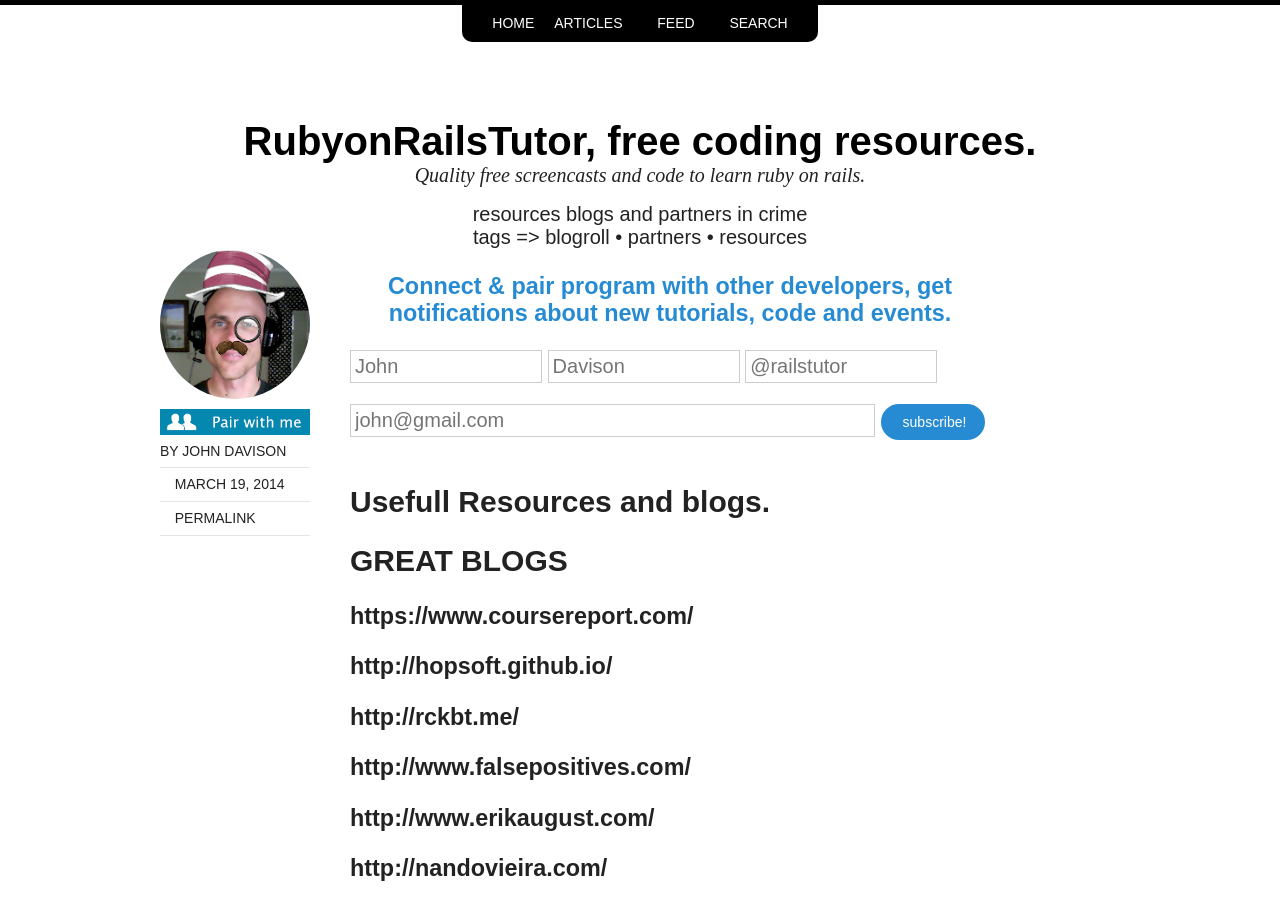
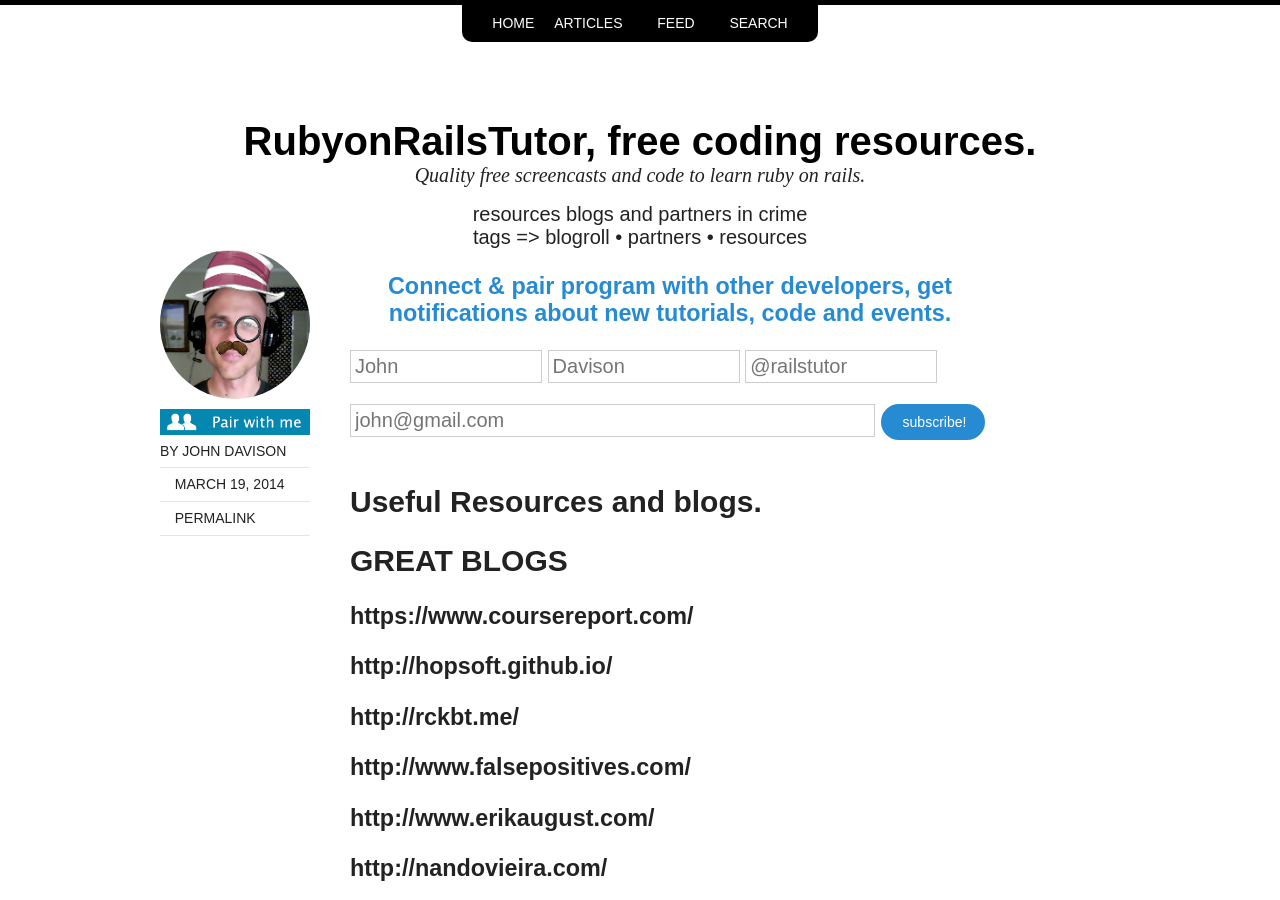
Before and after one commit to jcdavison/rubyonrailstutor.github.io, a Jekyll site: the page built from _posts/2014-03-19-blog-roll.md, in a window 1280 px wide and 900 px high. Built offline with Jekyll 4.4.1, drawn with Linux system fonts in a browser that asks for light colours; nearby versions of some CDN libraries; comment, search, counter and statistics services are not loaded.

Commit message:
update blog roll

```diff
--- a/_posts/2014-03-19-blog-roll.md
+++ b/_posts/2014-03-19-blog-roll.md
@@ -6,7 +6,7 @@ language: ruby
 tags: blogroll partners resources
 categories: blogroll
 ---
-# Usefull Resources and blogs.
+# Useful Resources and blogs.
 
 
 ## GREAT BLOGS
```
